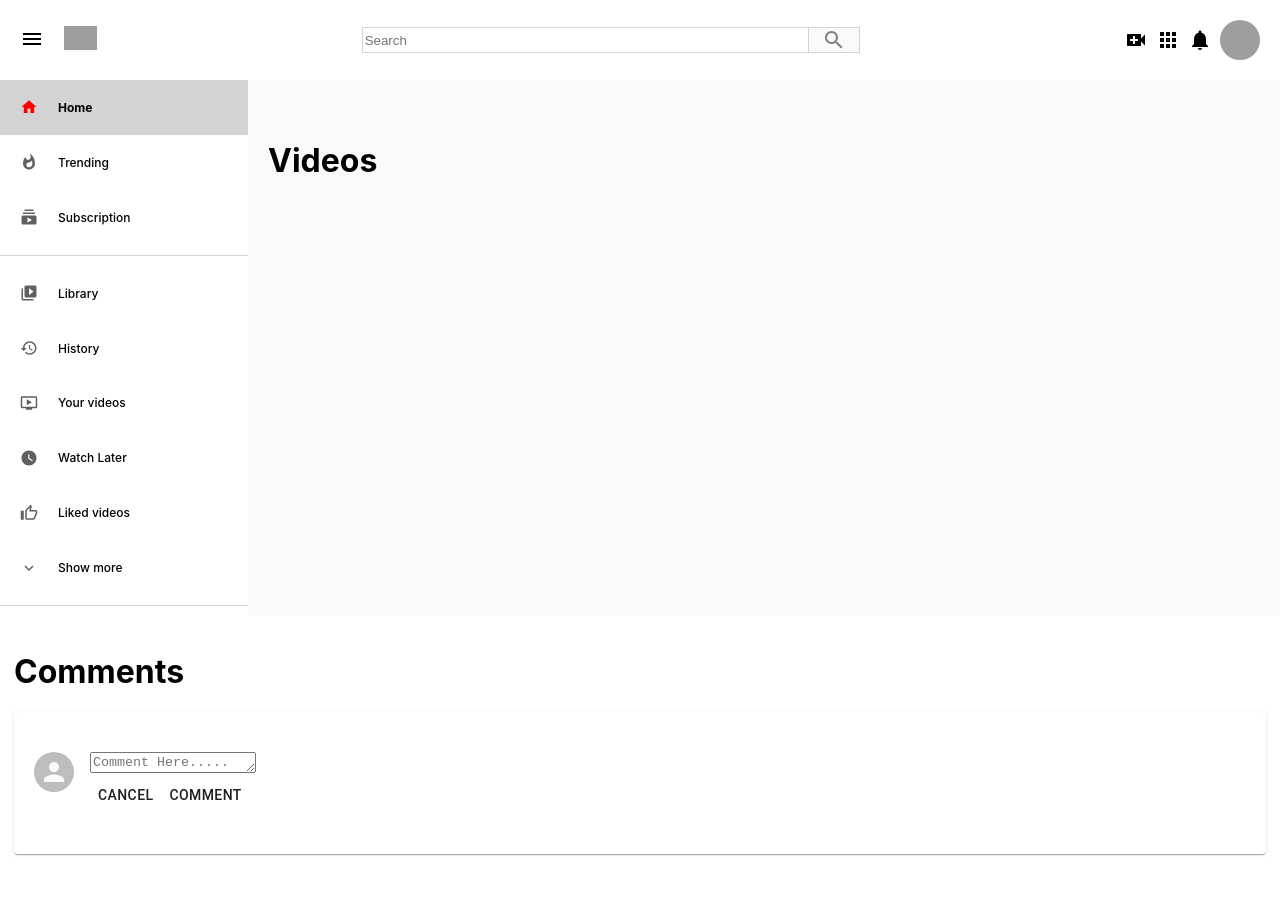
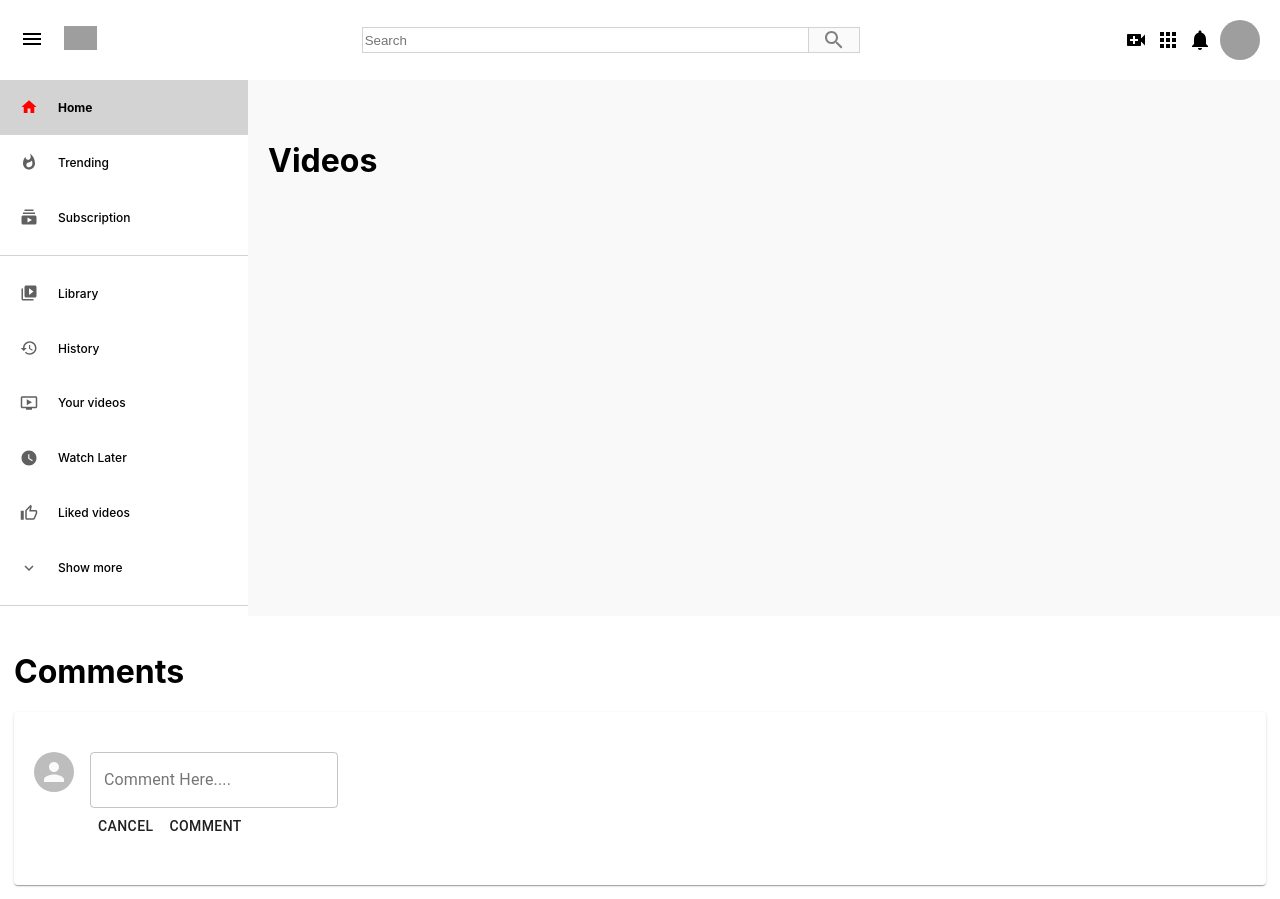
Before and after one commit to craigrmills/Youtube_Clone_Frontend, a React (Create React App) app: page / in a window 1280 px wide. Before the commit the page ends 868 px from the top, so only its background shows below. Built offline with nearby package versions, Linux system fonts and the light colour scheme; grey boxes are pictures that could not be loaded.

Commit message:
Fixed TextField of comment section

```diff
--- a/src/Components/CommentForm/CommentForm.jsx
+++ b/src/Components/CommentForm/CommentForm.jsx
@@ -1,7 +1,7 @@
 import React from 'react'
 import Button from '@material-ui/core/Button';
-import TextareaAutosize from '@material-ui/core/TextareaAutosize';
 import { Avatar, Grid, Paper } from "@material-ui/core";
+import TextField from '@material-ui/core/TextField';
 
 
 
@@ -16,7 +16,7 @@ function CommentForm() {
             </Grid>
             <Grid justifyContent="left" item xs zeroMinWidth>
                     <form>
-                    <TextareaAutosize maxRows={50} aria-label="maximum height" placeholder="Comment Here....."/>
+                    <TextField id="outlined-basic" size='normal' label="Comment Here...." variant="outlined" />
                     <br></br>
                         <Button color='yellow' type='submit'>Cancel</Button>
                         <Button positive type='submit'>Comment</Button>
```
